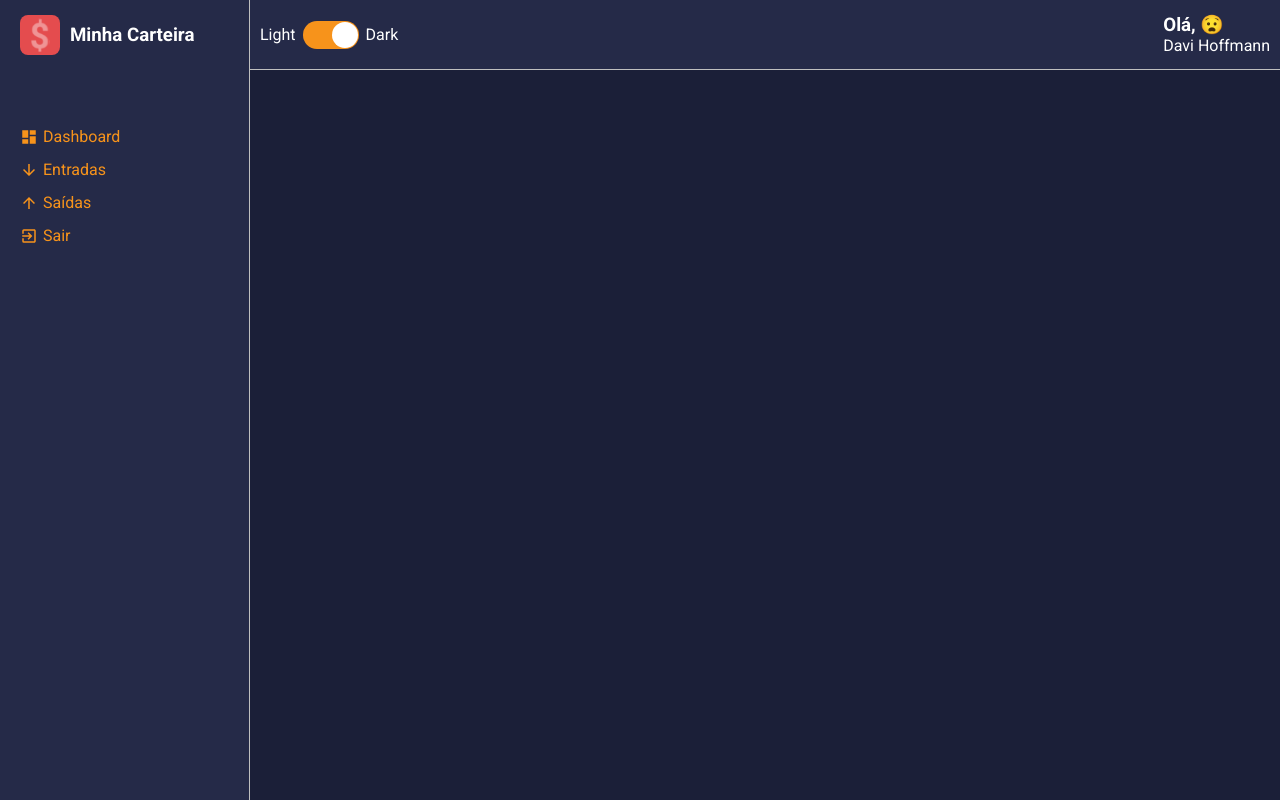
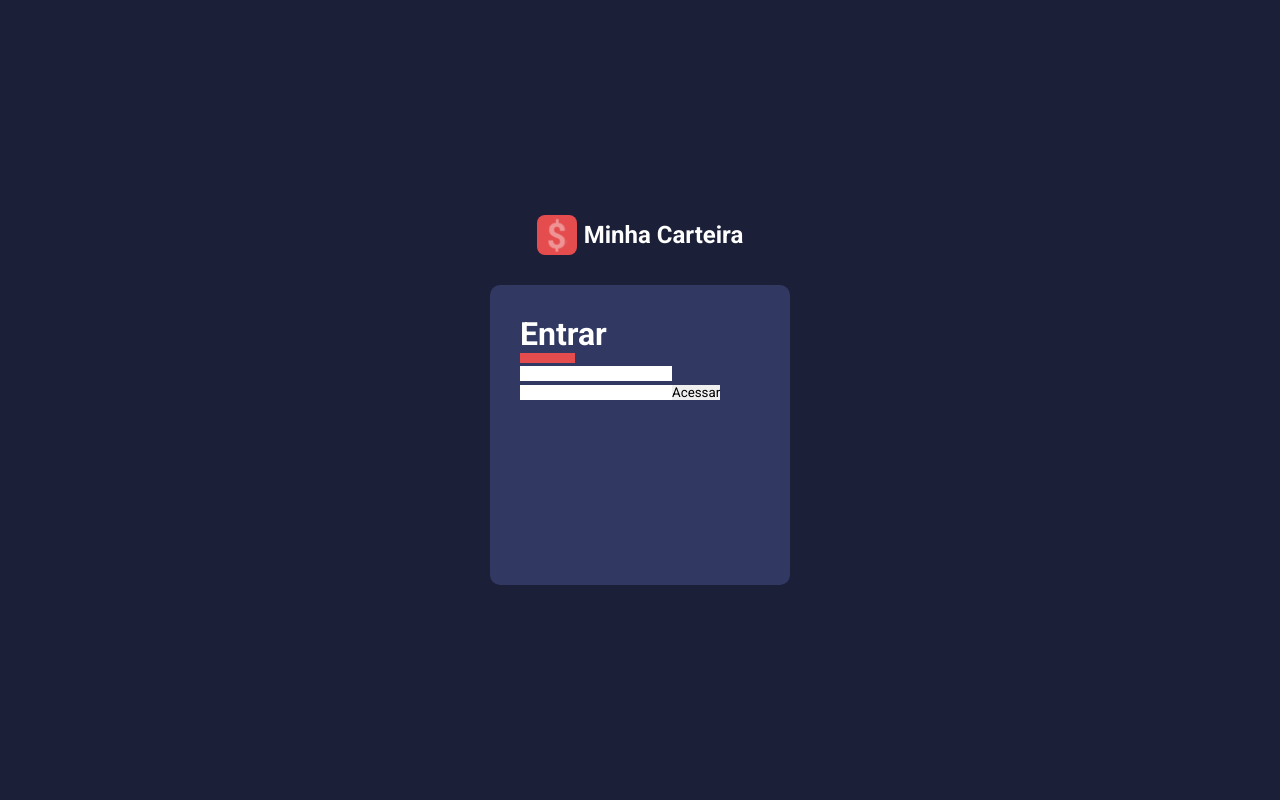
Before and after one commit to davihoffmann/minha-carteira-web, a React (Create React App) app: page / in a window 1280 px wide. Built offline with nearby package versions, Linux system fonts and the light colour scheme.

Commit message:
iniciada criação da tela de signin

```diff
--- a/src/pages/Signin/index.tsx
+++ b/src/pages/Signin/index.tsx
@@ -1,7 +1,26 @@
 import React from 'react';
+import { Container, Logo, Form, FormTitle } from './styles';
+
+import logoImg from '../../assets/logo.svg';
 
 const Signin: React.FC = () => {
-    return <h1>Signin</h1>;
+    return (
+        <Container>
+            <Logo>
+                <img src={logoImg} alt="MInha Carteira" />
+                <h2>Minha Carteira</h2>
+            </Logo>
+
+            <Form>
+                <FormTitle>Entrar</FormTitle>
+
+                <input type="text" />
+                <input type="text" />
+
+                <button type="submit">Acessar</button>
+            </Form>
+        </Container>
+    );
 };
 
 export default Signin;
--- /dev/null
+++ b/src/pages/Signin/styles.ts
@@ -0,0 +1,46 @@
+import styled from 'styled-components';
+
+export const Container = styled.div`
+    height: 100vh;
+    display: flex;
+    flex: 1;
+    flex-direction: column;
+    justify-content: center;
+    align-items: center;
+    background-color: ${props => props.theme.colors.primary};
+`;
+
+export const Logo = styled.div`
+    display: flex;
+    align-items: center;
+    margin-bottom: 30px;
+
+    > h2 {
+        color: ${props => props.theme.colors.white};
+        margin-left: 7px;
+    }
+
+    > img {
+        width: 40px;
+        height: 40px;
+    }
+`;
+
+export const Form = styled.form`
+    width: 300px;
+    height: 300px;
+    padding: 30px;
+    border-radius: 10px;
+    background-color: ${props => props.theme.colors.tertiary};
+`;
+
+export const FormTitle = styled.h1`
+    color: ${props => props.theme.colors.white};
+
+    &::after {
+        content: '';
+        display: block;
+        width: 55px;
+        border-bottom: 10px solid ${props => props.theme.colors.warning};
+    }
+`;
--- /dev/null
+++ b/src/routes/auth.routes.tsx
@@ -0,0 +1,11 @@
+import React, { ReactElement } from 'react';
+import { Switch, Route } from 'react-router-dom';
+import Signin from '../pages/Signin';
+
+export default function AuthRoutes(): ReactElement {
+    return (
+        <Switch>
+            <Route component={Signin} />
+        </Switch>
+    );
+}
--- a/src/routes/index.tsx
+++ b/src/routes/index.tsx
@@ -1,14 +1,17 @@
 import React, { ReactElement } from 'react';
 import { BrowserRouter } from 'react-router-dom';
 import Layout from '../components/Layout';
-import AppRoutes from './app.routes';
+import AuthRoutes from './auth.routes';
+// import AppRoutes from './app.routes';
 
 export default function Routes(): ReactElement {
     return (
         <BrowserRouter>
-            <Layout>
+            <AuthRoutes />
+            {/* <Layout>
+
                 <AppRoutes />
-            </Layout>
+            </Layout> */}
         </BrowserRouter>
     );
 }
```
